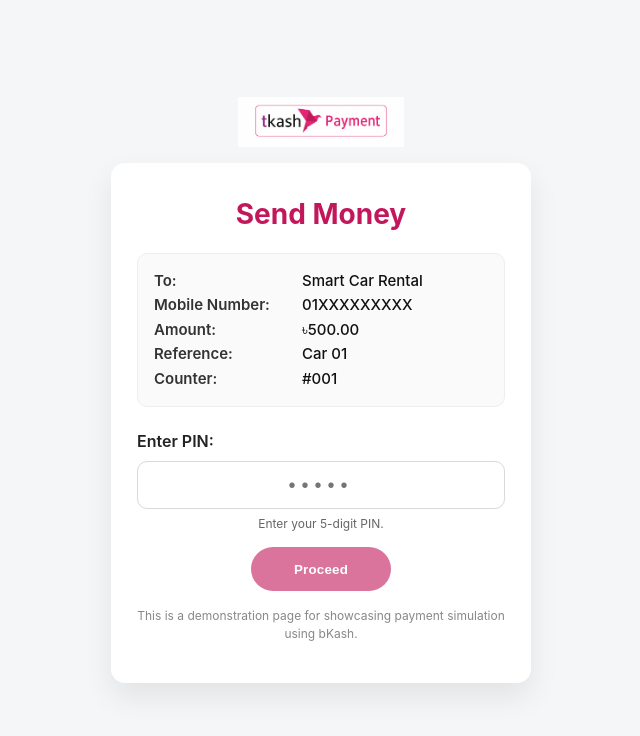
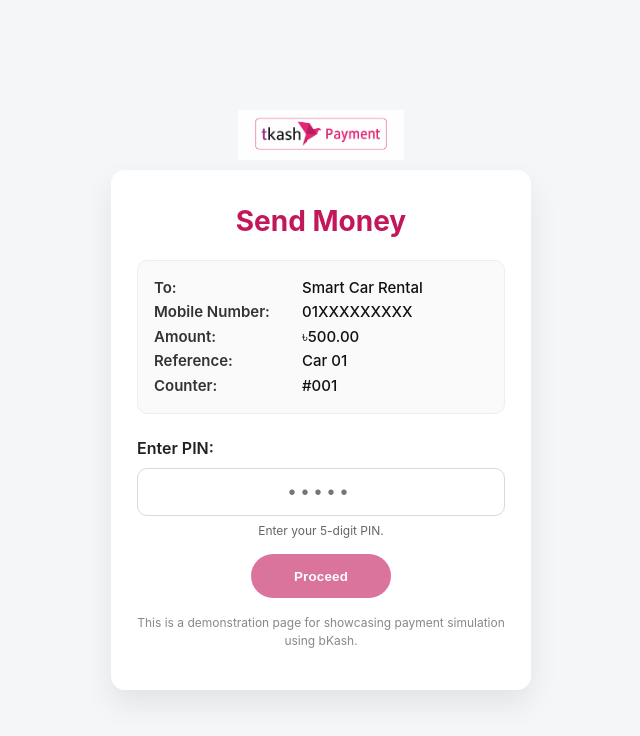
Before and after one commit to ahnafiqbal-git/my-5-pin-password-page, a plain HTML site: page index.html in a window 1280 px wide. Shown: the whole page, without its empty margins (319-959 px from the left). Drawn offline with Linux system fonts and the light colour scheme.

Commit message:
Update index.html

```diff
--- a/index.html
+++ b/index.html
@@ -34,8 +34,7 @@
     .logo{
       display:flex;
       justify-content:center;
-      margin-bottom:16px;
-      margin-top: -20px; /* Adjusting to align the logo */
+      margin-bottom:10px; /* Adjust the margin for proper alignment */
     }
     .logo img{
       max-height:50px;
```
